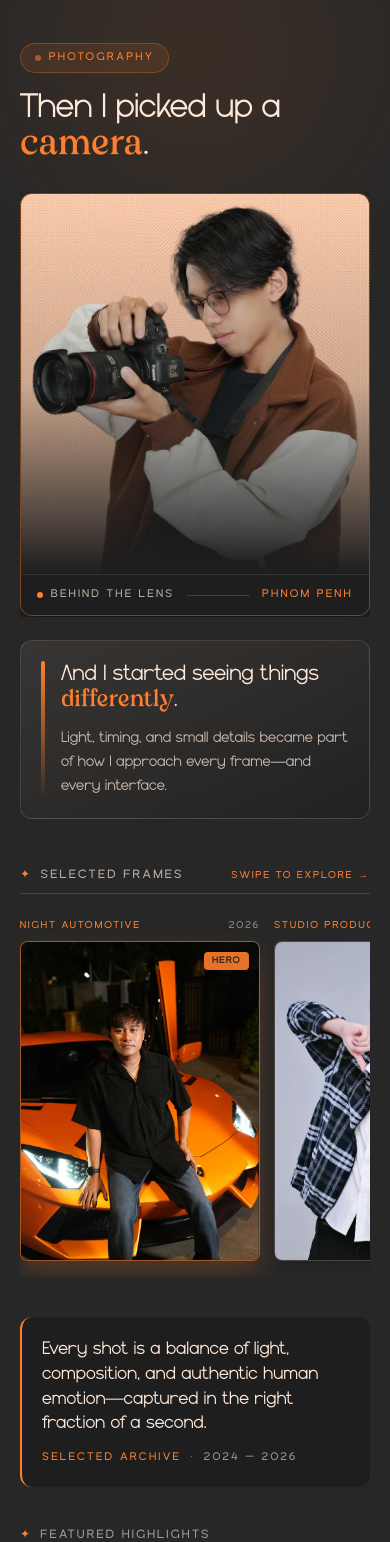
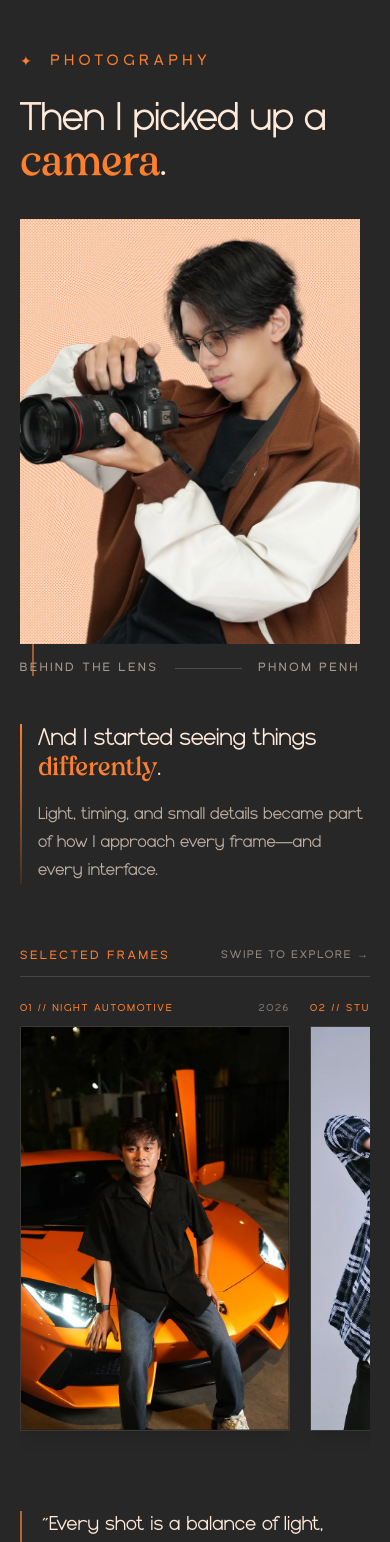
Before and after one commit to Chhunsour/Chhunsour-s-Portfolio, a React (Vite) app: page / in a window 390 px wide. Shown: the part 3800-5342 px from the top of the page. Built offline with nearby package versions, Linux system fonts and the light colour scheme; a web font is replaced by a local one.

Commit message:
feat: polish mobile photography section with clean editorial layout and zero AI tropes

```diff
--- a/src/screens/Frame/sections/PhotographyReflectionSection/PhotographyReflectionSection.tsx
+++ b/src/screens/Frame/sections/PhotographyReflectionSection/PhotographyReflectionSection.tsx
@@ -1,22 +1,22 @@
 import { useEffect, useRef } from "react";
 import { useI18n } from "../../../../i18n";
 
-interface PhotoCardData {
+interface PhotoItem {
   src: string;
   alt: string;
   category: string;
   year: string;
-  tag?: string;
+  series: string;
   featured?: boolean;
 }
 
-const mobilePhotos: PhotoCardData[] = [
+const galleryPhotos: PhotoItem[] = [
   {
     src: "/img/dsc00374-1.webp",
     alt: "Night automotive portrait with orange sports car",
     category: "NIGHT AUTOMOTIVE",
     year: "2026",
-    tag: "HERO",
+    series: "01",
     featured: true,
   },
   {
@@ -24,61 +24,70 @@ const mobilePhotos: PhotoCardData[] = [
     alt: "Studio product portrait",
     category: "STUDIO PRODUCT",
     year: "2025",
-    tag: "EDITORIAL",
+    series: "02",
   },
   {
     src: "/img/img-1244-1.webp",
     alt: "Beauty campaign portrait",
     category: "STUDIO BEAUTY",
     year: "2025",
+    series: "03",
   },
   {
     src: "/img/img-7660-1.webp",
     alt: "Sunscreen campaign portrait",
     category: "SUNSCREEN CAMPAIGN",
     year: "2025",
+    series: "04",
   },
   {
     src: "/img/dsc09995-2-1.webp",
     alt: "Event atmosphere photography",
     category: "EVENT ATMOSPHERE",
     year: "2026",
+    series: "05",
   },
   {
     src: "/img/img-1245-1.webp",
     alt: "Beauty product portrait",
     category: "BEAUTY EDITORIAL",
     year: "2025",
+    series: "06",
   },
   {
     src: "/img/dsc09921-1.webp",
     alt: "Birthday celebration portrait",
     category: "CELEBRATION",
     year: "2026",
+    series: "07",
   },
   {
     src: "/img/img-8941-1.webp",
     alt: "Beauty campaign photograph",
     category: "BEAUTY CAMPAIGN",
     year: "2025",
+    series: "08",
   },
   {
     src: "/img/dsc00023-1.webp",
     alt: "Family celebration photograph",
     category: "FAMILY CELEBRATION",
     year: "2026",
+    series: "09",
   },
   {
     src: "/img/img-1247-1.webp",
     alt: "Studio beauty portrait",
     category: "STUDIO ELEGANCE",
     year: "2025",
+    series: "10",
   },
   {
     src: "/img/dsc09871-1.webp",
     alt: "Campaign detail portrait",
     category: "CAMPAIGN DETAIL",
     year: "2026",
+    series: "11",
   },
 ];
 
@@ -526,178 +535,123 @@ export const PhotographyReflectionSection = (): JSX.Element => {
       </div>
 
       {/* ========================================================
-          MOBILE / TABLET REDESIGNED PHOTOGRAPHY SECTION (<1440px)
+          MOBILE / TABLET EDITORIAL PHOTOGRAPHY EXPERIENCE (<1440px)
           ======================================================== */}
-      <div
+      <section
         aria-labelledby="mobile-photography-title"
-        className="relative w-full overflow-hidden bg-[#272727] py-14 px-5 text-[#ffe9d9] sm:px-8 sm:py-20 md:px-12 desk:hidden"
+        className="relative w-full overflow-hidden px-5 py-16 text-[#ffe9d9] sm:px-10 sm:py-24 md:mx-auto md:max-w-[820px] desk:hidden"
       >
-        {/* Subtle Ambient Glow */}
-        <div
-          aria-hidden="true"
-          className="pointer-events-none absolute -top-24 left-1/2 h-[320px] w-[320px] -translate-x-1/2 rounded-full bg-[#fe7f2d]/10 blur-[90px]"
-        />
-
-        {/* 1. Header & Primary Narrative */}
-        <div className="relative mx-auto max-w-[640px]">
-          <div className="inline-flex items-center gap-2 rounded-full border border-[#fe7f2d]/30 bg-[#fe7f2d]/10 px-3.5 py-1.5 backdrop-blur-md">
-            <span className="h-1.5 w-1.5 rounded-full bg-[#fe7f2d] animate-pulse" />
-            <span className="[font-family:'OTTERO-Regular',Helvetica] text-[11px] uppercase tracking-[2.5px] text-[#fe7f2d]">
-              {t("photo.label")}
-            </span>
-          </div>
+        {/* 1. Header & Narrative */}
+        <div className="flex flex-col gap-6">
+          <p className="eyebrow">{t("photo.label")}</p>
 
           <h2
             id="mobile-photography-title"
-            className="mt-4 [font-family:'WisnuMan-Regular',Helvetica] text-[34px] font-normal leading-[1.1] tracking-[-0.02em] text-[#ffe9d9] xs:text-[38px] sm:text-[46px]"
+            className="[font-family:'WisnuMan-Regular',Helvetica] text-[40px] font-normal leading-[1.12] tracking-[-0.02em] text-[#ffe9d9] sm:text-[54px]"
           >
             {t("photo.heading.before")}
-            <span className="[font-family:'Rafles-Regular',Helvetica] tracking-[0] text-[#fe7f2d]">
+            <span className="[font-family:'Rafles-Regular',Helvetica] text-[#fe7f2d]">
               {t("photo.heading.accent")}
             </span>
             {t("global.period")}
           </h2>
 
-          {/* Featured Behind The Lens Portrait */}
-          <figure className="relative mt-7 overflow-hidden rounded-xl border border-[#fe7f2d]/40 bg-[#1e1e1e] shadow-[0_16px_36px_rgba(0,0,0,0.6)]">
-            <div className="relative w-full overflow-hidden">
+          {/* Authentic Offset Frame: Sour holding camera */}
+          <figure className="relative mt-2 w-full max-w-[340px] sm:max-w-[400px]">
+            <div
+              aria-hidden="true"
+              className="absolute left-3 top-3 h-full w-full border-2 border-[#fe7f2d]/60"
+            />
+            <div className="relative overflow-hidden bg-[#1e1e1e]">
               <img
                 src="/img/untitled-67-1.webp"
                 alt="Sour holding a camera and composing a photograph"
-                className="w-full max-h-[380px] object-cover object-center"
+                className="aspect-[4/5] w-full object-cover"
                 loading="eager"
                 decoding="async"
               />
-              <div className="absolute inset-0 bg-gradient-to-t from-[#1e1e1e] via-[#1e1e1e]/20 to-transparent" />
             </div>
-
-            <figcaption className="flex items-center justify-between border-t border-[#ffe9d9]/10 bg-[#1e1e1e]/95 px-4 py-3 [font-family:'OTTERO-Regular',Helvetica] text-[11px] tracking-[2.5px] text-[#ffe9d9]/70 sm:text-xs">
-              <span className="flex items-center gap-2">
-                <span className="h-1.5 w-1.5 rounded-full bg-[#fe7f2d]" />
-                {t("photo.lens")}
-              </span>
-              <span className="h-px flex-1 mx-3 bg-[#ffe9d9]/15" aria-hidden="true" />
-              <span className="text-[#fe7f2d]">{t("photo.location")}</span>
+            <figcaption className="mt-4 flex items-center justify-between [font-family:'OTTERO-Regular',Helvetica] text-xs tracking-[3px] text-[#ffe9d9]/60">
+              <span>{t("photo.lens")}</span>
+              <span className="h-px flex-1 mx-4 bg-[#ffe9d9]/20" aria-hidden="true" />
+              <span>{t("photo.location")}</span>
             </figcaption>
           </figure>
 
-          {/* 2. Reflection & Philosophy Callout Box */}
-          <div className="relative mt-6 overflow-hidden rounded-xl border border-[#ffe9d9]/15 bg-gradient-to-br from-[#ffe9d9]/[0.08] to-[#1e1e1e]/60 p-5 backdrop-blur-md sm:p-6">
-            <div className="flex items-stretch gap-4">
+          {/* 2. The Core Philosophy & Reflection */}
+          <div className="mt-6 flex items-stretch gap-4 sm:gap-6">
             <span
               aria-hidden="true"
-                className="w-1 shrink-0 rounded-full bg-gradient-to-b from-[#fe7f2d] via-[#fe7f2d]/50 to-transparent"
+              className="w-0.5 shrink-0 bg-gradient-to-b from-[#fe7f2d] to-[#fe7f2d]/10"
             />
             <div>
-                <p className="[font-family:'WisnuMan-Regular',Helvetica] text-[22px] font-normal leading-[1.2] tracking-[-0.01em] text-[#ffe9d9] sm:text-[26px]">
+              <p className="[font-family:'WisnuMan-Regular',Helvetica] text-[24px] font-normal leading-[1.25] tracking-[-0.015em] text-[#ffe9d9] sm:text-[32px]">
                 {t("photo.reflection.before")}
-                  <span className="[font-family:'Rafles-Regular',Helvetica] tracking-[0] text-[#fe7f2d]">
+                <span className="[font-family:'Rafles-Regular',Helvetica] text-[#fe7f2d]">
                   {t("photo.reflection.accent")}
                 </span>
                 {t("global.period")}
               </p>
-                <p className="mt-3 [font-family:'WisnuMan-Regular',Helvetica] text-[15px] font-normal leading-[1.6] text-[#ffe9d9]/75 sm:text-[16px]">
+              <p className="mt-4 [font-family:'WisnuMan-Regular',Helvetica] text-[17px] font-normal leading-[1.65] text-[#ffe9d9]/70 sm:text-[20px]">
                 {t("photo.note")}
               </p>
             </div>
           </div>
         </div>
+
+        {/* 3. Exhibition Gallery Header */}
+        <div className="mt-16 flex items-center justify-between border-b border-[#ffe9d9]/15 pb-3">
+          <p className="[font-family:'OTTERO-Regular',Helvetica] text-xs tracking-[3px] text-[#fe7f2d]">
+            {t("photo.selected")}
+          </p>
+          <span className="[font-family:'OTTERO-Regular',Helvetica] text-[11px] tracking-[2px] text-[#ffe9d9]/50">
+            {t("photo.swipe")}
+          </span>
         </div>
 
-        {/* 3. Horizontal Touch Gallery Header */}
-        <div className="mx-auto mt-12 max-w-[640px]">
-          <div className="flex items-center justify-between border-b border-[#ffe9d9]/15 pb-2.5">
-            <div className="flex items-center gap-2 [font-family:'OTTERO-Regular',Helvetica] text-xs tracking-[2.5px] text-[#ffe9d9]/70">
-              <span className="text-[#fe7f2d]">✦</span>
-              <span>{t("photo.selected")}</span>
-            </div>
-            <span className="flex items-center gap-1.5 [font-family:'OTTERO-Regular',Helvetica] text-[10px] tracking-[2px] text-[#fe7f2d]">
-              <span>{t("photo.swipe")}</span>
+        {/* 4. Tactile Horizontal Gallery Showcase */}
+        <div className="relative mt-6 -mx-5 px-5 sm:-mx-10 sm:px-10">
+          <div className="flex snap-x snap-mandatory gap-5 overflow-x-auto pb-6 scrollbar-none [touch-action:pan-x]">
+            {galleryPhotos.map((photo, idx) => (
+              <div
+                key={`photo-card-${idx}`}
+                className="group relative w-[270px] xs:w-[290px] sm:w-[320px] shrink-0 snap-start"
+              >
+                {/* Meta Header */}
+                <div className="mb-2.5 flex items-center justify-between [font-family:'OTTERO-Regular',Helvetica] text-[10px] tracking-[2px]">
+                  <span className="text-[#fe7f2d] truncate max-w-[190px]">
+                    {photo.series} // {photo.category}
                   </span>
-          </div>
+                  <span className="text-[#ffe9d9]/40">{photo.year}</span>
                 </div>
 
-        {/* 4. Smooth Horizontal Snap Touch Rail */}
-        <div className="relative mt-5 -mx-5 px-5 sm:-mx-8 sm:px-8 md:-mx-12 md:px-12">
-          <div className="flex snap-x snap-mandatory gap-3.5 overflow-x-auto pb-4 pt-1 scrollbar-none [touch-action:pan-x]">
-            {mobilePhotos.map((photo, idx) => (
-              <div
-                key={`mobile-rail-${idx}`}
-                className="group relative w-[240px] xs:w-[260px] shrink-0 snap-start"
-              >
-                <div className="mb-2 flex items-center justify-between text-[10px] [font-family:'OTTERO-Regular',Helvetica] tracking-[2px]">
-                  <span className="text-[#fe7f2d] truncate max-w-[170px]">{photo.category}</span>
-                  <span className="text-[#ffe9d9]/50">{photo.year}</span>
-                </div>
-
-                <div
-                  className={`relative aspect-[3/4] w-full overflow-hidden rounded-lg border bg-[#1e1e1e] transition-all duration-300 ${
-                    photo.featured
-                      ? "border-[#fe7f2d]/60 shadow-[0_12px_28px_rgba(254,127,45,0.2)]"
-                      : "border-[#ffe9d9]/20 shadow-lg"
-                  }`}
-                >
+                {/* Image Surface */}
+                <div className="relative aspect-[2/3] w-full overflow-hidden bg-[#1a1a1a] shadow-lg border border-[#ffe9d9]/15 transition-transform duration-500 group-hover:border-[#fe7f2d]/50">
                   <img
                     src={photo.src}
                     alt={photo.alt}
-                    className="h-full w-full object-cover transition-transform duration-500 group-hover:scale-105"
+                    className="h-full w-full object-cover transition-transform duration-700 ease-out group-hover:scale-105"
                     loading="lazy"
                     decoding="async"
                   />
-                  {photo.tag && (
-                    <div className="absolute right-2.5 top-2.5 rounded bg-[#fe7f2d]/90 px-2 py-0.5 [font-family:'OTTERO-Regular',Helvetica] text-[9px] font-bold tracking-[1.5px] text-[#272727] shadow">
-                      {photo.tag}
-                    </div>
-                  )}
                 </div>
               </div>
             ))}
           </div>
         </div>
 
-        {/* 5. Editorial Atmosphere Statement */}
-        <div className="mx-auto mt-10 max-w-[640px] rounded-xl border-l-2 border-[#fe7f2d] bg-[#1a1a1a]/70 p-5 sm:p-6">
-          <p className="font-brier text-[18px] leading-snug text-[#ffe9d9] sm:text-[22px]">
-            Every shot is a balance of light, composition, and authentic human emotion—captured
-            in the right fraction of a second.
+        {/* 5. Editorial Statement Callout */}
+        <div className="mt-14 max-w-[620px] border-l-2 border-[#fe7f2d]/70 pl-5 sm:pl-7">
+          <p className="font-brier text-[20px] font-normal leading-snug text-[#ffe9d9] sm:text-[24px]">
+            "Every shot is a balance of light, composition, and authentic human emotion—captured
+            in the right fraction of a second."
           </p>
-          <div className="mt-3.5 flex items-center gap-2 font-mona text-[11px] tracking-[2.5px] text-[#fe7f2d]">
-            <span>SELECTED ARCHIVE</span>
-            <span className="text-[#ffe9d9]/40">·</span>
-            <span className="text-[#ffe9d9]/60">2024 — 2026</span>
+          <div className="mt-4 flex items-center gap-3 [font-family:'OTTERO-Regular',Helvetica] text-xs tracking-[3px] text-[#fe7f2d]">
+            <span className="h-0.5 w-8 bg-gradient-to-r from-[#fe7f2d] to-transparent" />
+            <span>CHHUNSOUR · VISUAL ARCHIVE</span>
           </div>
         </div>
-
-        {/* 6. Curated 2-Column Responsive Masonry Grid */}
-        <div className="mx-auto mt-10 max-w-[640px]">
-          <div className="mb-4 flex items-center gap-2 [font-family:'OTTERO-Regular',Helvetica] text-xs tracking-[2.5px] text-[#ffe9d9]/60">
-            <span className="text-[#fe7f2d]">✦</span>
-            <span>FEATURED HIGHLIGHTS</span>
-          </div>
-
-          <div className="columns-2 gap-3 space-y-3 sm:gap-4 sm:space-y-4">
-            {mobilePhotos.slice(0, 6).map((photo, i) => (
-              <div
-                key={`grid-photo-${i}`}
-                className="group relative break-inside-avoid overflow-hidden rounded-lg border border-[#ffe9d9]/15 bg-[#1e1e1e] shadow-md transition-all duration-300 hover:border-[#fe7f2d]/50"
-              >
-                <img
-                  src={photo.src}
-                  alt={photo.alt}
-                  className="w-full object-cover transition-transform duration-500 group-hover:scale-105"
-                  loading="lazy"
-                  decoding="async"
-                />
-                <div className="absolute inset-0 flex items-end bg-gradient-to-t from-black/80 via-transparent to-transparent p-2.5 opacity-90 transition-opacity duration-300">
-                  <span className="[font-family:'OTTERO-Regular',Helvetica] text-[9px] tracking-[1.5px] text-[#ffe9d9]">
-                    {photo.category}
-                  </span>
-                </div>
-              </div>
-            ))}
-          </div>
-        </div>
-      </div>
+      </section>
     </>
   );
 };
```
Lines whose indentation alone changed are shown as unchanged.
